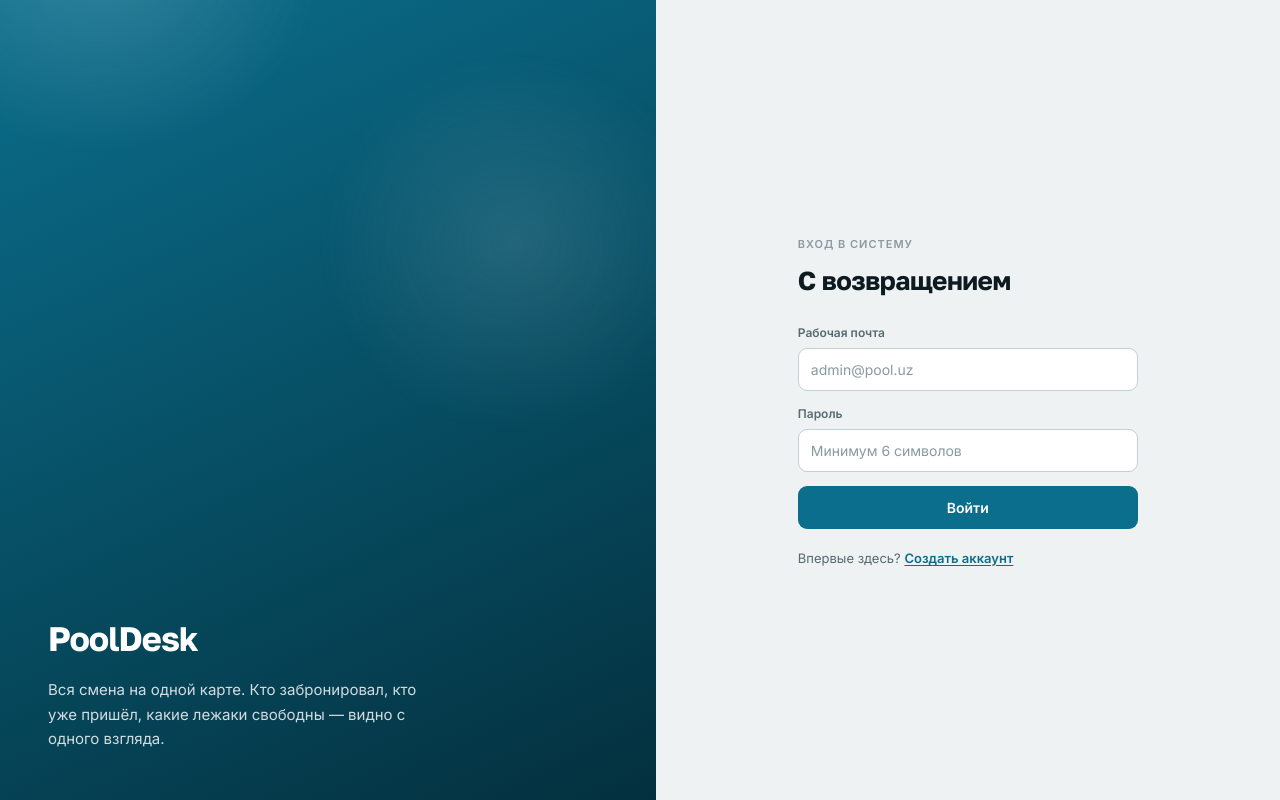
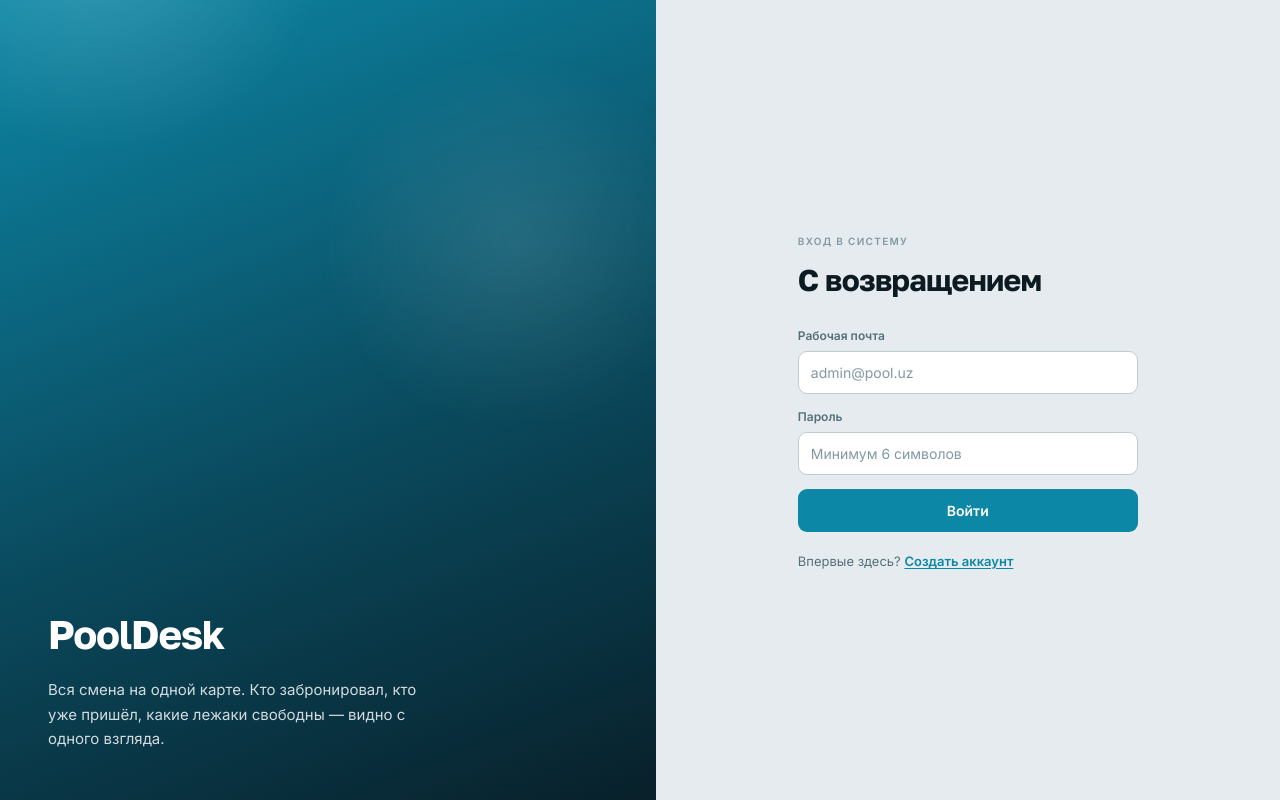
Before and after one commit to aitbaevbahriddinn/pooldesk, a Next.js app: page /login in a window 1280 px wide. Built offline with nearby package versions, Linux system fonts and the light colour scheme; no server answers.

Commit message:
Add files via upload

```diff
--- a/app/globals.css
+++ b/app/globals.css
@@ -1,34 +1,57 @@
 :root {
-  /* Поверхности — палитра бетонного настила у воды */
-  --deck: #eff2f3;
+  /* ── Светлая рабочая поверхность ────────────────── */
+  --deck: #e5ebee;
+  --paper: #fbfcfd;
   --surface: #ffffff;
-  --surface-2: #f7f9f9;
-  --line: #dce3e5;
-  --line-strong: #c3cfd3;
+  --surface-2: #f4f7f8;
+  --line: #dae2e6;
+  --line-strong: #bfcdd3;
 
-  /* Текст */
-  --ink: #0d1b21;
-  --ink-2: #566a72;
-  --ink-3: #8a9aa1;
+  --ink: #0c1b22;
+  --ink-2: #55707b;
+  --ink-3: #8299a3;
 
-  /* Единственный акцент — глубина воды. Насыщенность зарезервирована за статусами. */
-  --water: #0b6e8c;
-  --water-deep: #07566f;
-  --water-wash: #e6f1f5;
+  /* ── Акцент: подсвеченная вода ──────────────────── */
+  --water: #0d87a6;
+  --water-deep: #0a6a83;
+  --water-wash: #e3f4f8;
 
-  /* Статусы объектов — это язык продукта, больше нигде эти цвета не используются */
-  --free: #17a34a;
-  --booked: #d99407;
-  --busy: #dc2626;
+  /* ── Статусы: различаются и цветом, и заливкой ─── */
+  --free: #10b981;
+  --booked: #eab308;
+  --busy: #e11d48;
   --off: #94a3b8;
 
   --r-sm: 6px;
   --r-md: 9px;
   --r-lg: 14px;
 
-  --shadow-1: 0 1px 2px rgba(13, 27, 33, 0.06), 0 1px 3px rgba(13, 27, 33, 0.04);
-  --shadow-2: 0 4px 16px rgba(13, 27, 33, 0.08), 0 1px 3px rgba(13, 27, 33, 0.06);
-  --shadow-3: 0 12px 40px rgba(13, 27, 33, 0.14);
+  --shadow-1: 0 1px 2px rgba(12, 27, 34, 0.06), 0 1px 3px rgba(12, 27, 34, 0.04);
+  --shadow-2: 0 6px 20px rgba(12, 27, 34, 0.1), 0 1px 3px rgba(12, 27, 34, 0.06);
+  --shadow-3: 0 24px 60px rgba(6, 18, 24, 0.3);
+}
+
+/* ── Тёмная оправа: переопределяет те же токены, ───
+   поэтому вложенные элементы перекрашиваются целиком */
+.chrome {
+  --surface: #11242c;
+  --surface-2: #1a333d;
+  --line: #22414d;
+  --line-strong: #2e5464;
+
+  --ink: #e8eff2;
+  --ink-2: #97aeb8;
+  --ink-3: #6c8b98;
+
+  --water: #2cc5e4;
+  --water-deep: #4fd4ee;
+  --water-wash: rgba(44, 197, 228, 0.16);
+
+  --shadow-1: none;
+  --shadow-2: 0 8px 24px rgba(0, 0, 0, 0.35);
+
+  color: var(--ink);
+  background: var(--surface);
 }
 
 * {
@@ -56,38 +79,26 @@ h2,
 h3 {
   font-family: var(--font-display), system-ui, sans-serif;
   font-weight: 700;
-  letter-spacing: -0.02em;
+  letter-spacing: -0.025em;
   margin: 0;
 }
 
-h1 {
-  font-size: 26px;
-}
-h2 {
-  font-size: 18px;
-}
-h3 {
-  font-size: 15px;
-}
+h1 { font-size: 30px; }
+h2 { font-size: 19px; }
+h3 { font-size: 15px; }
 
-p {
-  margin: 0;
-}
+p { margin: 0; }
 
-/* ── Метка-надзаголовок ─────────────────────────── */
 .eyebrow {
-  font-size: 11px;
-  font-weight: 600;
-  letter-spacing: 0.09em;
+  font-size: 10px;
+  font-weight: 700;
+  letter-spacing: 0.13em;
   text-transform: uppercase;
   color: var(--ink-3);
 }
 
-/* ── Поля ввода ─────────────────────────────────── */
-.field {
-  display: block;
-  margin-bottom: 14px;
-}
+/* ── Поля ───────────────────────────────────────── */
+.field { display: block; margin-bottom: 14px; }
 
 .field label {
   display: block;
@@ -108,9 +119,9 @@ p {
   transition: border-color 0.15s, box-shadow 0.15s;
 }
 
-.input::placeholder {
-  color: var(--ink-3);
-}
+.chrome .input { background: #0b1a21; }
+
+.input::placeholder { color: var(--ink-3); }
 
 .input:focus {
   outline: none;
@@ -118,10 +129,7 @@ p {
   box-shadow: 0 0 0 3px var(--water-wash);
 }
 
-.input:disabled {
-  background: var(--surface-2);
-  color: var(--ink-3);
-}
+.input:disabled { background: var(--surface-2); color: var(--ink-3); }
 
 /* ── Кнопки ─────────────────────────────────────── */
 .btn {
@@ -135,53 +143,29 @@ p {
   border: 1px solid transparent;
   border-radius: var(--r-md);
   cursor: pointer;
-  transition: background 0.15s, border-color 0.15s, color 0.15s;
-  white-space: nowrap;
+  transition: background 0.15s, border-color 0.15s, color 0.15s, transform 0.1s;
 }
 
-.btn:focus-visible {
-  outline: 2px solid var(--water);
-  outline-offset: 2px;
-}
+.btn:active:not(:disabled) { transform: translateY(1px); }
+.btn:focus-visible { outline: 2px solid var(--water); outline-offset: 2px; }
+.btn:disabled { opacity: 0.45; cursor: not-allowed; }
 
-.btn:disabled {
-  opacity: 0.5;
-  cursor: not-allowed;
-}
-
-.btn-primary {
-  background: var(--water);
-  color: #fff;
-}
-.btn-primary:hover:not(:disabled) {
-  background: var(--water-deep);
-}
+.btn-primary { background: var(--water); color: #fff; }
+.chrome .btn-primary { color: #06222b; }
+.btn-primary:hover:not(:disabled) { background: var(--water-deep); }
 
 .btn-ghost {
   background: var(--surface);
   color: var(--ink);
   border-color: var(--line-strong);
 }
-.btn-ghost:hover:not(:disabled) {
-  background: var(--surface-2);
-  border-color: var(--ink-3);
-}
+.btn-ghost:hover:not(:disabled) { background: var(--surface-2); border-color: var(--ink-3); }
 
-.btn-quiet {
-  background: transparent;
-  color: var(--ink-2);
-  padding: 6px 10px;
-}
-.btn-quiet:hover:not(:disabled) {
-  background: var(--surface-2);
-  color: var(--ink);
-}
+.btn-quiet { background: transparent; color: var(--ink-2); padding: 6px 10px; }
+.btn-quiet:hover:not(:disabled) { background: var(--surface-2); color: var(--ink); }
 
-.btn-block {
-  width: 100%;
-}
+.btn-block { width: 100%; }
 
-/* ── Карточки ───────────────────────────────────── */
 .card {
   background: var(--surface);
   border: 1px solid var(--line);
@@ -189,53 +173,21 @@ p {
   box-shadow: var(--shadow-1);
 }
 
-/* ── Сообщения ──────────────────────────────────── */
-.notice {
-  padding: 10px 12px;
-  border-radius: var(--r-md);
-  font-size: 13px;
-  margin-bottom: 14px;
-}
+.notice { padding: 10px 12px; border-radius: var(--r-md); font-size: 13px; margin-bottom: 14px; }
+.notice-error { background: #fdeef1; color: #9f1239; border: 1px solid #f7cdd6; }
+.notice-ok { background: #ecfdf3; color: #05603a; border: 1px solid #bbf0d4; }
 
-.notice-error {
-  background: #fdf0f0;
-  color: #9b1c1c;
-  border: 1px solid #f6d5d5;
-}
-
-.notice-ok {
-  background: #edf7f0;
-  color: #17703c;
-  border: 1px solid #cfe8d8;
-}
-
-/* ── Код приглашения ────────────────────────────── */
 .code {
   font-family: var(--font-mono), monospace;
-  font-size: 15px;
-  letter-spacing: 0.14em;
+  font-size: 16px;
+  letter-spacing: 0.16em;
   text-transform: uppercase;
 }
 
-/* ── Служебное ──────────────────────────────────── */
-.spread {
-  display: flex;
-  align-items: center;
-  justify-content: space-between;
-  gap: 16px;
-}
-
-.muted {
-  color: var(--ink-2);
-}
-
-.tiny {
-  font-size: 12px;
-}
+.spread { display: flex; align-items: center; justify-content: space-between; gap: 16px; }
+.muted { color: var(--ink-2); }
+.tiny { font-size: 12px; }
 
 @media (prefers-reduced-motion: reduce) {
-  * {
-    animation-duration: 0.01ms !important;
-    transition-duration: 0.01ms !important;
-  }
+  * { animation-duration: 0.01ms !important; transition-duration: 0.01ms !important; }
 }
--- a/app/login/page.js
+++ b/app/login/page.js
@@ -123,7 +123,7 @@ export default function LoginPage() {
         .auth-brand {
           position: relative;
           overflow: hidden;
-          background: linear-gradient(155deg, #0b6e8c 0%, #06485c 62%, #04303e 100%);
+          background: linear-gradient(158deg, #0d87a6 0%, #0a4a5e 55%, #08202a 100%);
           color: #fff;
           display: flex;
           align-items: flex-end;
@@ -137,7 +137,7 @@ export default function LoginPage() {
         .mark {
           font-family: var(--font-display), sans-serif;
           font-weight: 700;
-          font-size: 34px;
+          font-size: 40px;
           letter-spacing: -0.03em;
           margin-bottom: 14px;
         }
--- a/app/pool/[id]/page.js
+++ b/app/pool/[id]/page.js
@@ -120,7 +120,7 @@ export default function PoolPage({ params }) {
 
   return (
     <div className="shell">
-      <header className="bar">
+      <header className="bar chrome">
         <div className="left">
           <Link href="/" className="back">
             ← Бассейны
@@ -171,8 +171,7 @@ export default function PoolPage({ params }) {
           padding: 0 14px;
           height: 54px;
           flex: none;
-          background: var(--surface);
-          border-bottom: 1px solid var(--line);
+          border-bottom: 1px solid #0a1920;
         }
         .left {
           display: flex;
```
Also changed, not shown: app/page.js (+16 -7 lines), components/MapBoard.js (+29 -25 lines), components/MapEditor.js (+15 -14 lines), components/MapObject.js (+34 -27 lines).
